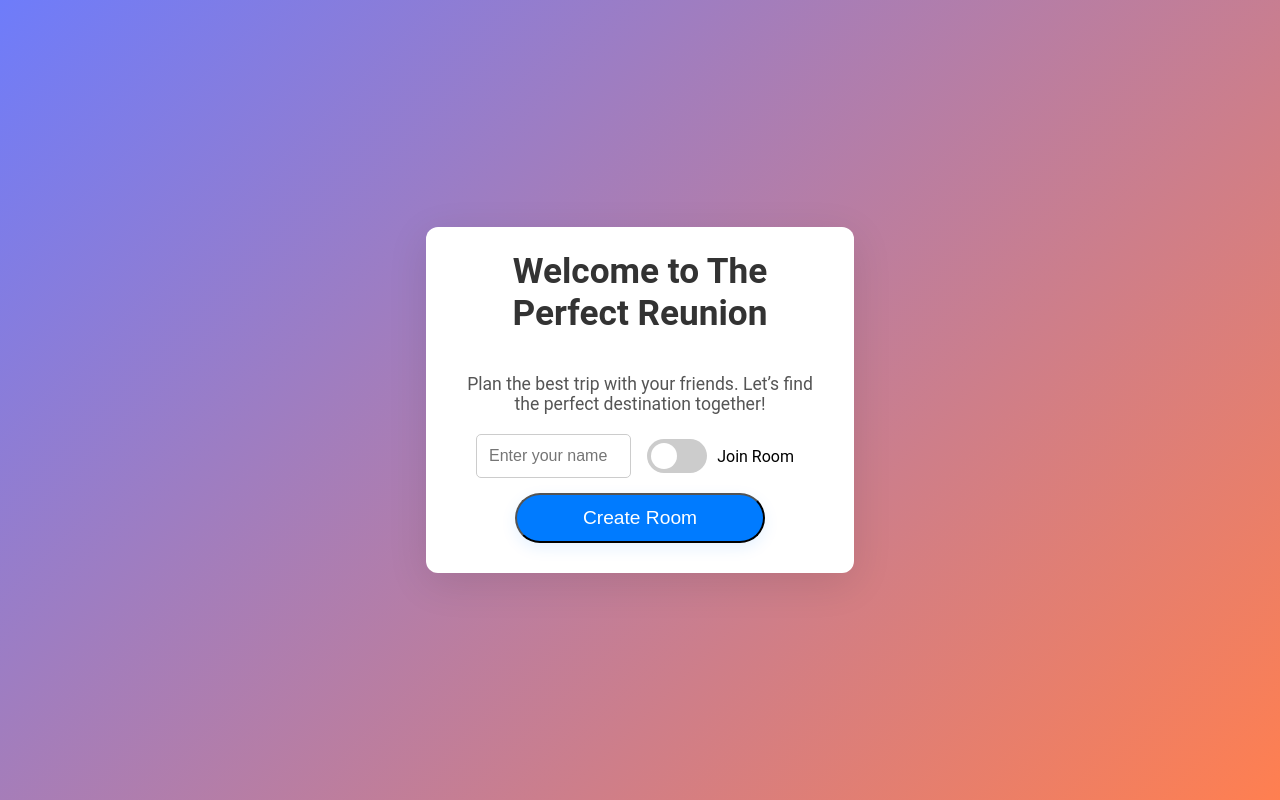
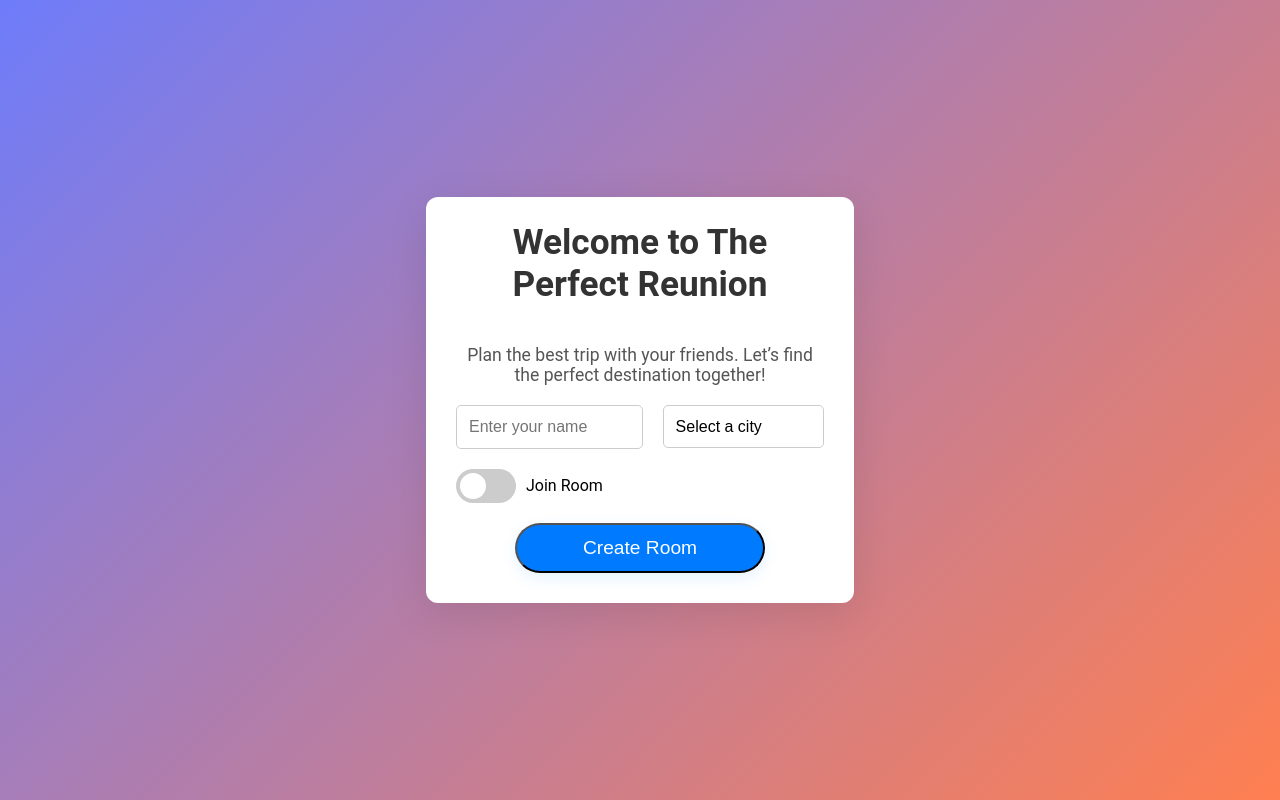
Before and after one commit to ByCode22/skyscanner_hack25, a React (Create React App) app in the folder Frontend/: page / in a window 1280 px wide. Built offline with nearby package versions, Linux system fonts and the light colour scheme.

Commit message:
set city user

```diff
--- a/Frontend/src/pages/HomePage.js
+++ b/Frontend/src/pages/HomePage.js
@@ -8,6 +8,7 @@ const HomePage = () => {
   const [username, setUsername] = useState('');
   const [roomId, setRoomId] = useState('');
   const [isJoiningRoom, setIsJoiningRoom] = useState(false);
+  const [city, setCity] = useState(''); // Estado para almacenar la ciudad seleccionada
   const navigate = useNavigate();
 
   const handleHostSocketConnection = () => {
@@ -20,7 +21,7 @@ const HomePage = () => {
     hostSocketService.onOpen(() => {
       hostSocketService.sendHostInfo({
         name: username,
-        iata: 'BCN',
+        iata: city,  // Aquí pasamos la ciudad seleccionada
         price: 300,
       });
     });
@@ -49,7 +50,7 @@ const HomePage = () => {
 
     guestSocketService.connect(roomId, {
       name: username,
-      iata: 'ICN',
+      iata: city,  // Aquí también pasamos la ciudad seleccionada
       price: 450,
     });
   };
@@ -62,6 +63,11 @@ const HomePage = () => {
 
     if (isJoiningRoom && !roomId) {
       alert('Please enter a room ID');
+      return;
+    }
+
+    if (!city) {
+      alert('Please select your city');
       return;
     }
 
@@ -81,7 +87,7 @@ const HomePage = () => {
         </p>
 
         <div className="form-container">
-          <div className="username-switch-container">
+          <div className="username-container">
             <input
               type="text"
               placeholder="Enter your name"
@@ -90,6 +96,22 @@ const HomePage = () => {
               className="username-input"
             />
 
+            <select
+              value={city}
+              onChange={(e) => setCity(e.target.value)}
+              className="city-select"
+            >
+              <option value="">Select a city</option>
+              <option value="BCN">Barcelona</option>
+              <option value="ICN">Seoul</option>
+              <option value="NYC">New York</option>
+              <option value="LON">London</option>
+              <option value="TOK">Tokyo</option>
+            </select>
+          </div>
+
+          {/* Switch a la izquierda con texto fijo "Join Room" */}
+          <div className="switch-room-container">
             <div className="switch-container">
               <label className="switch">
                 <input
@@ -99,19 +121,20 @@ const HomePage = () => {
                 />
                 <span className="slider"></span>
               </label>
-              <span>{isJoiningRoom ? 'Create Room' : 'Join Room'}</span>
-            </div>
+              <span>Join Room</span> {/* El texto se mantiene fijo */}
             </div>
 
+            {/* Contenedor para Room ID, alineado a la derecha */}
             {isJoiningRoom && (
               <input
                 type="text"
-              placeholder="Enter Room ID"
+                placeholder="  Enter Room ID"
                 value={roomId}
                 onChange={(e) => setRoomId(e.target.value)}
                 className="room-id-input"
               />
             )}
+          </div>
 
           <button onClick={handleAction} className="home-button">
             {isJoiningRoom ? 'Join Room' : 'Create Room'}
--- a/Frontend/src/pages/home.css
+++ b/Frontend/src/pages/home.css
@@ -55,45 +55,68 @@ body {
 .form-container {
   display: flex;
   flex-direction: column;
-  gap: 15px;
+  gap: 20px; /* Espaciado aumentado */
   width: 100%;
   align-items: center;
 }
 
-/* Contenedor del campo de nombre de usuario y el switch */
-.username-switch-container {
+/* Contenedor de nombre y ciudad */
+.username-container {
   display: flex;
+  gap: 20px;
+  width: 100%;
   justify-content: space-between;
-  width: 100%;
-  gap: 5px;
   align-items: center;
 }
 
-/* Estilo del campo de entrada (nombre de usuario más pequeño) */
+/* Estilo del campo de nombre */
 .username-input {
   padding: 12px;
-  width: 35%;
-  margin: 0px 0;
+  width: 45%;
   border-radius: 5px;
   border: 1px solid #ccc;
   font-size: 1rem;
-  margin-left: 20px;
 }
 
-/* Switch para elegir entre "Crear" o "Unirse" */
+/* Estilo del campo de selección de ciudad */
+.city-select {
+  padding: 12px;
+  width: 45%;
+  margin: 0;
+  border-radius: 5px;
+  border: 1px solid #ccc;
+  font-size: 1rem;
+  background-color: #fff;
+  cursor: pointer;
+  appearance: none;
+  -webkit-appearance: none;
+  -moz-appearance: none;
+  transition: border-color 0.3s ease;
+}
+
+/* Estilo para el switch y Room ID alineados en una fila */
+.switch-room-container {
+  display: flex;
+  justify-content: space-between; /* Los elementos estarán alineados en una fila */
+  width: 100%;
+  gap: 10px;
+  align-items: center;
+}
+
+/* Estilo para el switch */
 .switch-container {
   display: flex;
   align-items: center;
   gap: 10px;
-  margin-right: 30px;
+  flex: 1; /* Esto hace que el switch ocupe el espacio disponible */
 }
 
+/* Estilo del switch */
 .switch {
   position: relative;
   display: inline-block;
   width: 60px;
   height: 34px;
-  margin-left: 5px;
 }
 
 .switch input {
@@ -136,10 +159,10 @@ input:checked + .slider:before {
 
 /* Estilo para el campo de Room ID */
 .room-id-input {
-  padding: 12px;
-  width: 70%;
-  margin: 10px 0;
+  padding: 10px;
+  width: 40%; /* Reducimos el tamaño del campo */
   border-radius: 5px;
+  padding-left: 3px;
   border: 1px solid #ccc;
   font-size: 1rem;
 }
```
Lines whose indentation alone changed are shown as unchanged.
